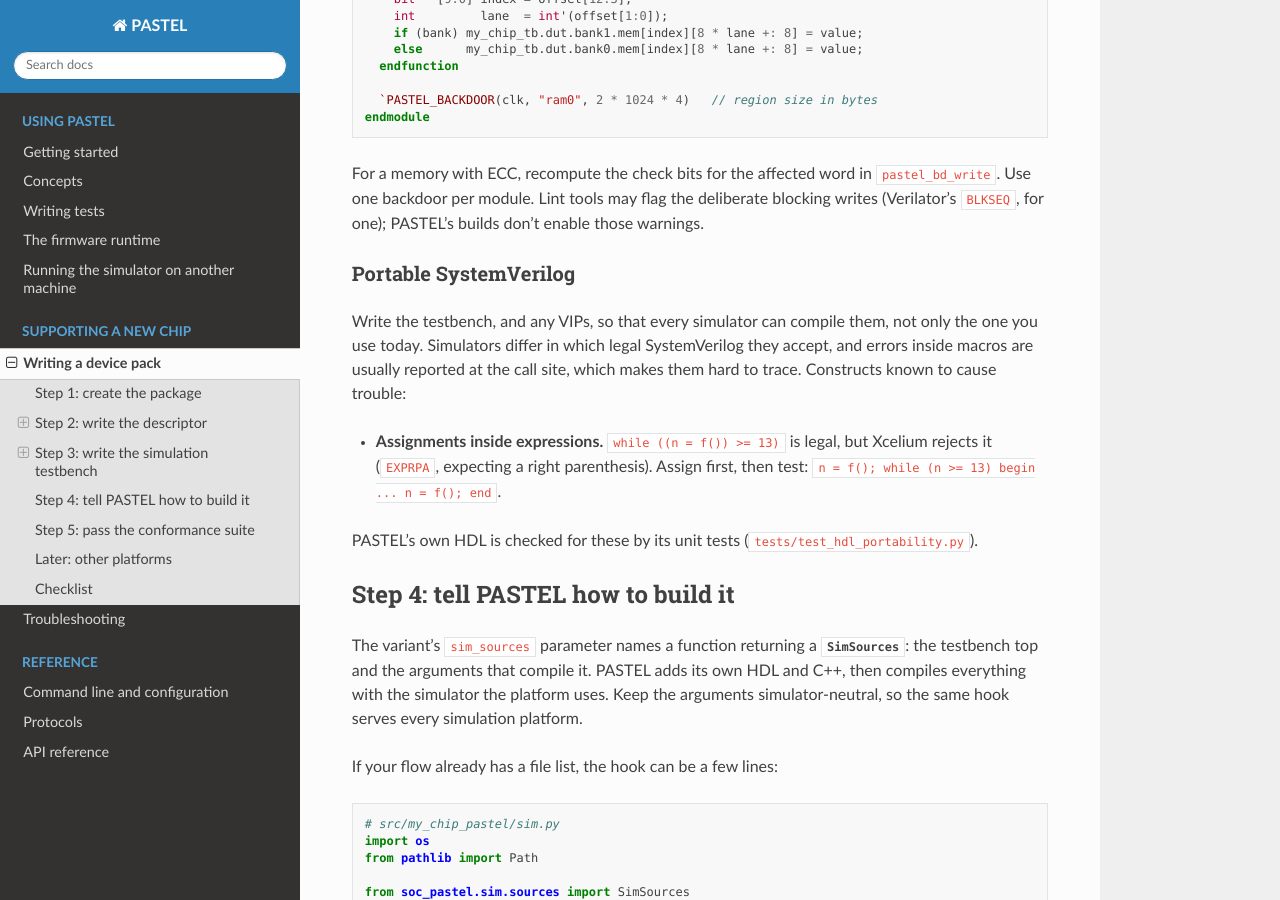
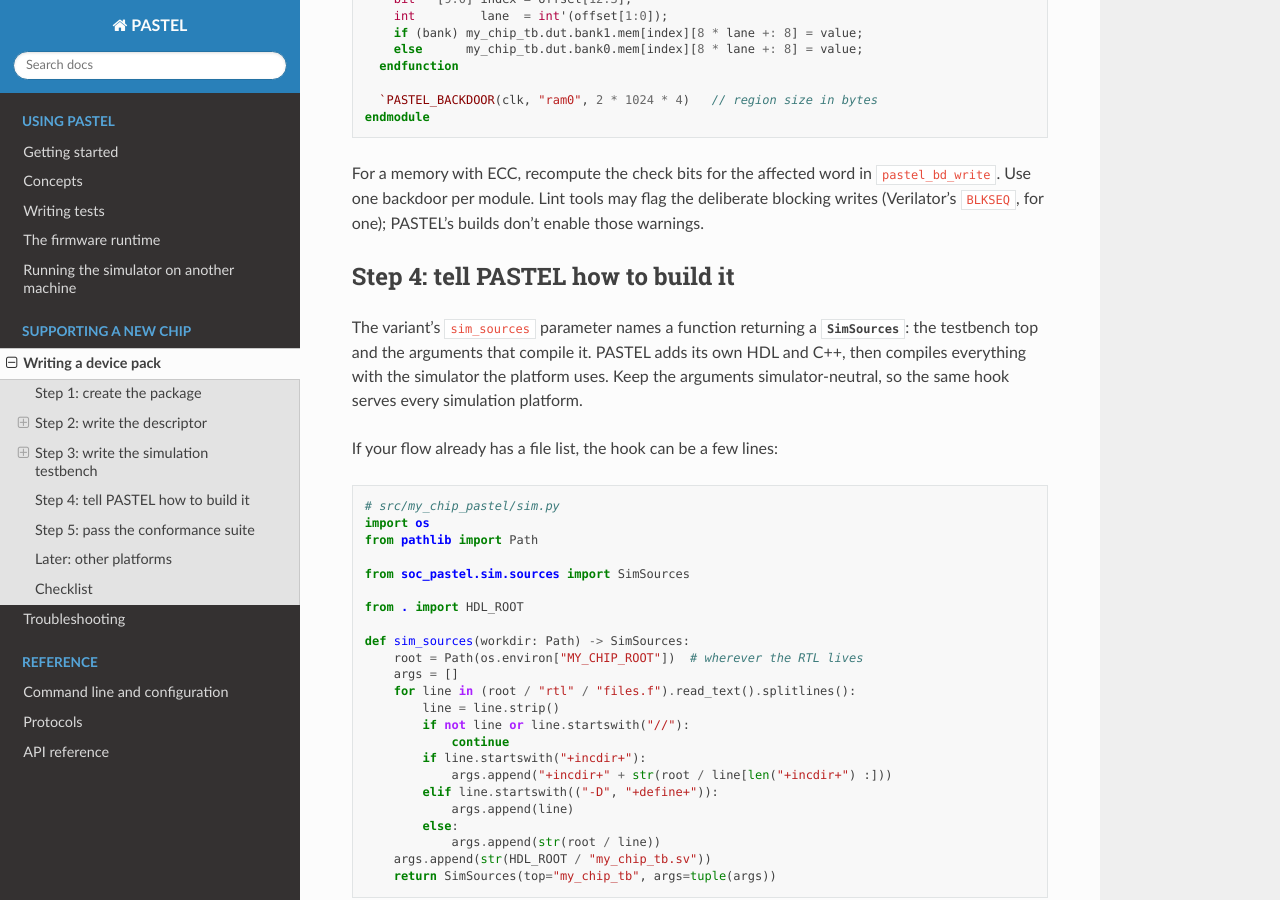
Before and after one commit to soc-puppets/soc-pastel, a Sphinx documentation site: the page built from docs/guides/device-pack.rst, in a window 1280 px wide and 900 px high, scrolled down 6372 px. Built offline with Sphinx 7.4.7 and the Read the Docs theme 3.1.0, drawn with Linux system fonts in a browser that asks for light colours.

Commit message:
Keep the portability list to PASTEL's own HDL
PASTEL shouldn't tell device packs to write portable SystemVerilog: using
PASTEL with a single simulator is entirely valid. Move the list of
constructs some simulators reject out of the device-pack guide into a new
CONTRIBUTING.md, as a rule for PASTEL's own HDL, which ends up inside
every user's testbench, whichever simulator they chose. The check still
covers only the HDL in this repository.

Co-Authored-By: Claude Opus 5.5 <noreply@anthropic.com>

```diff
--- a/docs/guides/device-pack.rst
+++ b/docs/guides/device-pack.rst
@@ -366,22 +366,6 @@ For a memory with ECC, recompute the check bits for the affected word in
 deliberate blocking writes (Verilator's ``BLKSEQ``, for one); PASTEL's builds
 don't enable those warnings.
 
-Portable SystemVerilog
-~~~~~~~~~~~~~~~~~~~~~~
-
-Write the testbench, and any VIPs, so that every simulator can compile them,
-not only the one you use today. Simulators differ in which legal
-SystemVerilog they accept, and errors inside macros are usually reported at
-the call site, which makes them hard to trace. Constructs known to cause
-trouble:
-
-- **Assignments inside expressions.** ``while ((n = f()) >= 13)`` is legal,
-  but Xcelium rejects it (``EXPRPA``, expecting a right parenthesis). Assign
-  first, then test: ``n = f(); while (n >= 13) begin ... n = f(); end``.
-
-PASTEL's own HDL is checked for these by its unit tests
-(``tests/test_hdl_portability.py``).
-
 .. _step-4-tell-pastel-how-to-build-it:
 
 Step 4: tell PASTEL how to build it
```
Also changed, not shown: CONTRIBUTING.md (added, +40 -0 lines), 1 other file.
